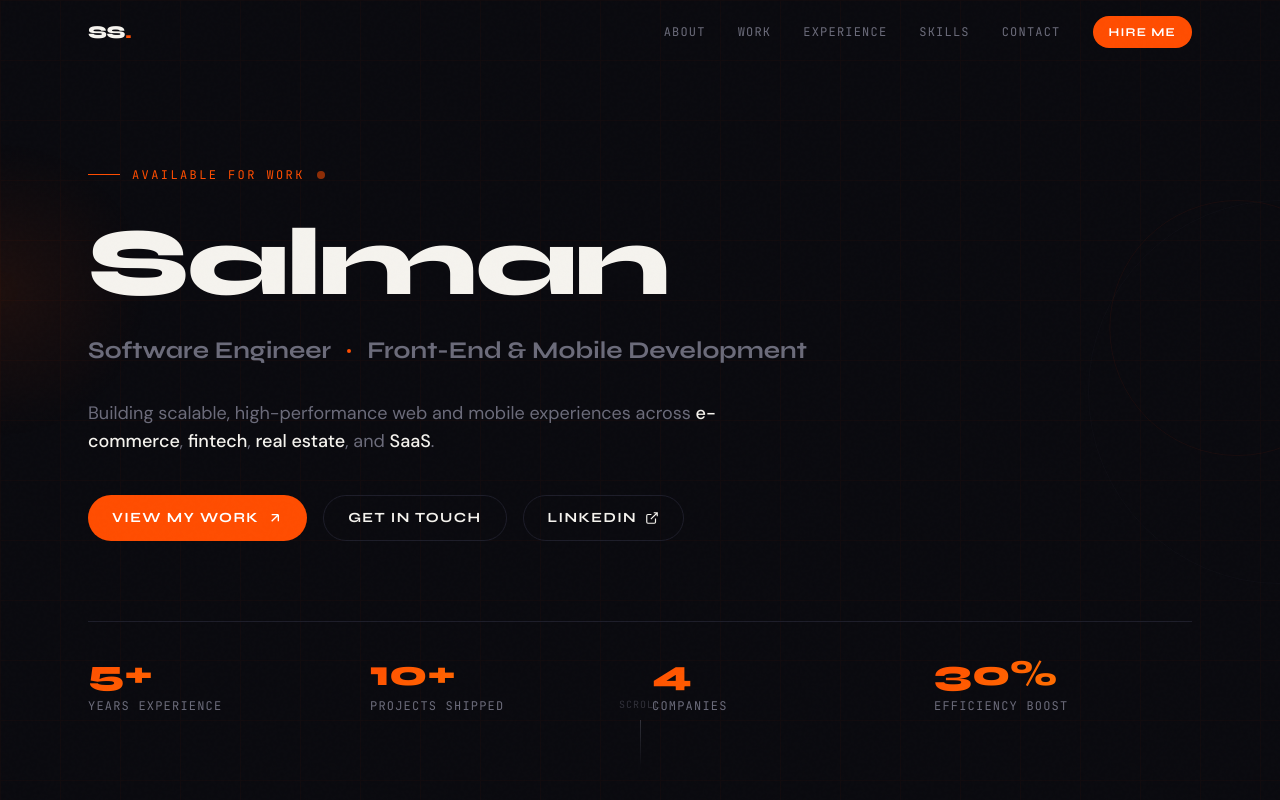
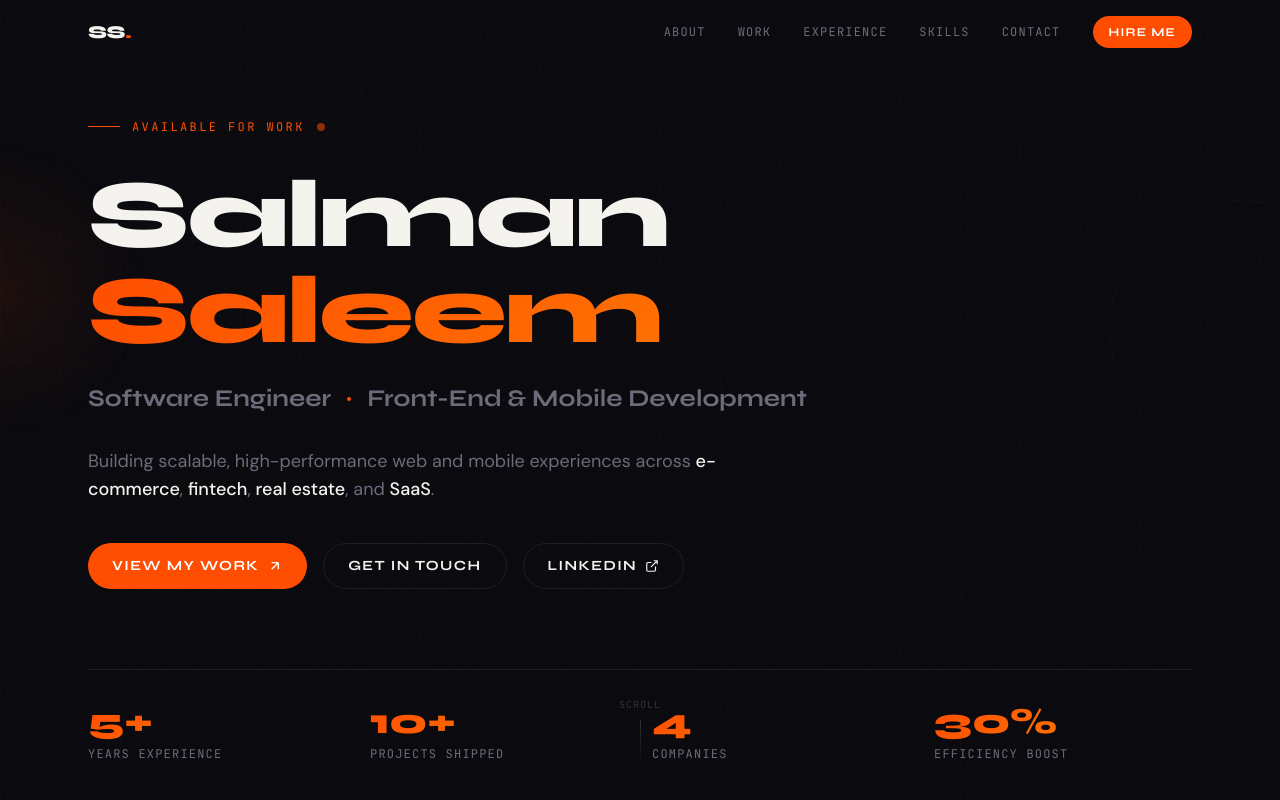
Before and after one commit to salman036/salmansaleemrepo, a Next.js app: page / in a window 1280 px wide. Shown: the top 800 px of the page. Built offline with nearby package versions, Linux system fonts and the light colour scheme.

Commit message:
update name

```diff
--- a/app/data.js
+++ b/app/data.js
@@ -1,5 +1,5 @@
 export const personalInfo = {
-  name: 'Salman',
+  name: 'Salman Saleem',
   title: 'Software Engineer',
   subtitle: 'Front-End & Mobile Development',
   email: 'salmansaleem036@gmail.com',
```
